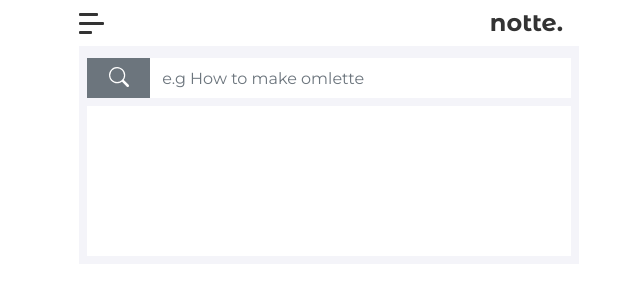
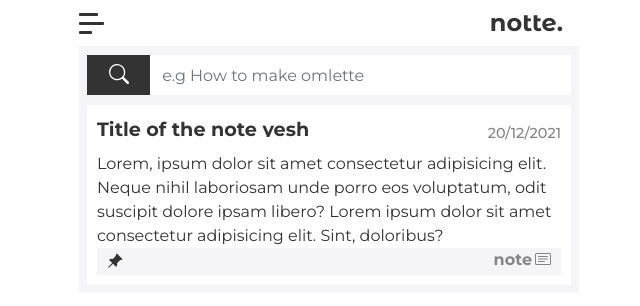
Before and after one commit to thoriq-project/note-app, a Vue app: page / in a window 1280 px wide. Shown: the top 306 px of the page, without its empty margins (311-951 px from the left). Built offline with nearby package versions, Linux system fonts and the light colour scheme; a web font is replaced by a local one.

Commit message:
adding card note in home view

```diff
--- a/src/components/Navbar.vue
+++ b/src/components/Navbar.vue
@@ -39,4 +39,8 @@ a {
   font-weight: bold;
   font-family: "Montserrat Alternates", sans-serif;
 }
+
+a:hover {
+  color: #838383;
+}
 </style>
--- /dev/null
+++ b/src/components/NoteCard.vue
@@ -0,0 +1,110 @@
+<template>
+  <div class="note-card">
+    <div class="header-card">
+      <p class="title-card">Title of the note yesh</p>
+      <p class="date-card">20/12/2021</p>
+    </div>
+    <div class="main-card">
+      <p>Lorem, ipsum dolor sit amet consectetur adipisicing elit. Neque nihil laboriosam unde porro eos voluptatum, odit suscipit dolore ipsam libero? Lorem ipsum dolor sit amet consectetur adipisicing elit. Sint, doloribus?</p>
+    </div>
+    <div class="footer-card">
+      <div class="footer-left">
+        <img src="../assets/pin-angle-fill.svg" alt="Pinned Note" />
+      </div>
+      <div class="footer-right">
+        <p class="footer-type">note</p>
+        <p><b-icon class="footer-icon" icon="card-text"></b-icon></p>
+      </div>
+    </div>
+  </div>
+</template>
+
+<script>
+export default {};
+</script>
+
+<style>
+.note-card {
+  width: 100%;
+  height: 180px;
+  background-color: white;
+  margin-top: 10px;
+  padding: 10px;
+  cursor: pointer;
+}
+
+.header-card {
+  width: 100%;
+  height: 23%;
+  display: grid;
+  grid-template-columns: 6fr 4fr;
+  align-items: top;
+  /* background-color: pink; */
+}
+
+.title-card {
+  display: inline-block;
+  width: 100%;
+  text-align: start;
+  color: var(--font-color);
+  font-weight: bold;
+  font-size: 1.2rem;
+  text-overflow: ellipsis;
+  white-space: nowrap;
+  overflow: hidden;
+}
+
+.date-card {
+  display: flex;
+  width: 100%;
+  height: 100%;
+  align-items: center;
+  justify-content: flex-end;
+  text-align: end;
+
+  font-weight: 500;
+  color: #858484;
+  font-size: 0.9rem;
+}
+
+.main-card {
+  width: 100%;
+  height: 60%;
+}
+
+.main-card p {
+  display: -webkit-box;
+  width: 100%;
+  height: 100%;
+  text-align: start;
+  color: var(--font-color);
+  text-overflow: ellipsis;
+  white-space: normal;
+  overflow: hidden;
+  -webkit-line-clamp: 4;
+  -webkit-box-orient: vertical;
+}
+
+.footer-card {
+  width: 100%;
+  height: 17%;
+  background-color: var(--main-color);
+  display: flex;
+  justify-content: space-between;
+  padding-right: 10px;
+  color: #858484;
+}
+
+.footer-right {
+  display: flex;
+}
+
+.footer-type {
+  font-weight: bold;
+  padding-right: 3px;
+}
+
+.footer-left {
+  padding-left: 10px;
+}
+</style>
--- a/src/components/SearchField.vue
+++ b/src/components/SearchField.vue
@@ -1,16 +1,10 @@
 <template>
-  <div class="search-field mt-2">
-    <!-- <div class="form-wrapper container-fluid h100 d-flex align-items-center">
-      <b-form inline>
-        <b-button type="submit">Search</b-button>
-        <b-form-input id="search-input" placeholder="e.g How to make omlette"></b-form-input>
-      </b-form>
-    </div> -->
+  <div class="search-field">
     <b-form class="d-flex align-items-center">
       <div class="button-wrapper">
-        <b-button type="submit" @submit.prevent>
-          <b-icon icon="search" scale="1"></b-icon>
-        </b-button>
+        <button class="btn btn-submit" type="submit">
+          <b-icon class="btn-icon" icon="search" scale="1"></b-icon>
+        </button>
       </div>
       <div class="input-wrapper">
         <b-form-input id="search-input" placeholder="e.g How to make omlette"></b-form-input>
@@ -27,9 +21,9 @@ export default {};
 .search-field {
   width: 100%;
   height: 40px;
-  background-color: pink;
   display: flex;
   justify-content: space-between;
+  margin-top: 5px;
 }
 
 form {
@@ -41,16 +35,25 @@ form {
   height: 100%;
 }
 
-.button-wrapper button {
+.button-wrapper .btn {
   width: 100%;
   height: 100%;
   border-radius: 0px;
+  background-color: #333333;
 }
 
-button:active {
+button:focus {
+  box-shadow: none;
   border: none;
-  box-shadow: none;
   outline: none;
+}
+
+.btn:active {
+  border: 2px solid white;
+}
+
+.btn-icon {
+  color: white;
 }
 
 .input-wrapper {
--- a/src/components/Sidebar.vue
+++ b/src/components/Sidebar.vue
@@ -2,7 +2,7 @@
   <b-sidebar id="sidebar" width="250px" z-index="50" no-header-close shadow>
     <div class="content px-2">
       <router-link to="/">Home</router-link>
-      <router-link to="/about">about</router-link>
+      <router-link to="/about">About</router-link>
     </div>
   </b-sidebar>
 </template>
@@ -13,7 +13,7 @@ export default {};
 
 <style scoped>
 .content {
-  padding-top: 50px;
+  padding-top: 40px;
 }
 
 a {
@@ -23,4 +23,9 @@ a {
   padding-bottom: 5px;
   color: var(--font-color);
 }
+
+a.router-link-exact-active {
+  font-weight: bold;
+  color: var(--font-color);
+}
 </style>
--- a/src/views/About.vue
+++ b/src/views/About.vue
@@ -1,5 +1,23 @@
 <template>
   <div class="about">
-    <h1>This is an about page</h1>
+    <Navbar />
+    <div class="about-body">
+      <button><router-link to="/">Back to Home</router-link></button>
+    </div>
   </div>
 </template>
+
+<script>
+import Navbar from "@/components/Navbar.vue";
+export default {
+  components: {
+    Navbar,
+  },
+};
+</script>
+
+<style scoped>
+.about-body {
+  padding-top: 50px;
+}
+</style>
--- a/src/views/Home.vue
+++ b/src/views/Home.vue
@@ -3,7 +3,7 @@
     <Navbar />
     <div class="home-body px-2 pb-2">
       <SearchField />
-      <div class="note-card mt-2"></div>
+      <NoteCard />
     </div>
   </div>
 </template>
@@ -11,9 +11,10 @@
 <script>
 import Navbar from "@/components/Navbar.vue";
 import SearchField from "@/components/SearchField.vue";
+import NoteCard from "@/components/NoteCard.vue";
 export default {
   name: "Home",
-  components: { Navbar, SearchField },
+  components: { Navbar, SearchField, NoteCard },
 };
 </script>
 
@@ -22,10 +23,4 @@ export default {
   padding-top: 50px;
   background-color: var(--main-color);
 }
-
-.note-card {
-  width: 100%;
-  height: 150px;
-  background-color: white;
-}
 </style>
```
Also changed, not shown: src/assets/pin-angle-fill.svg (added).
